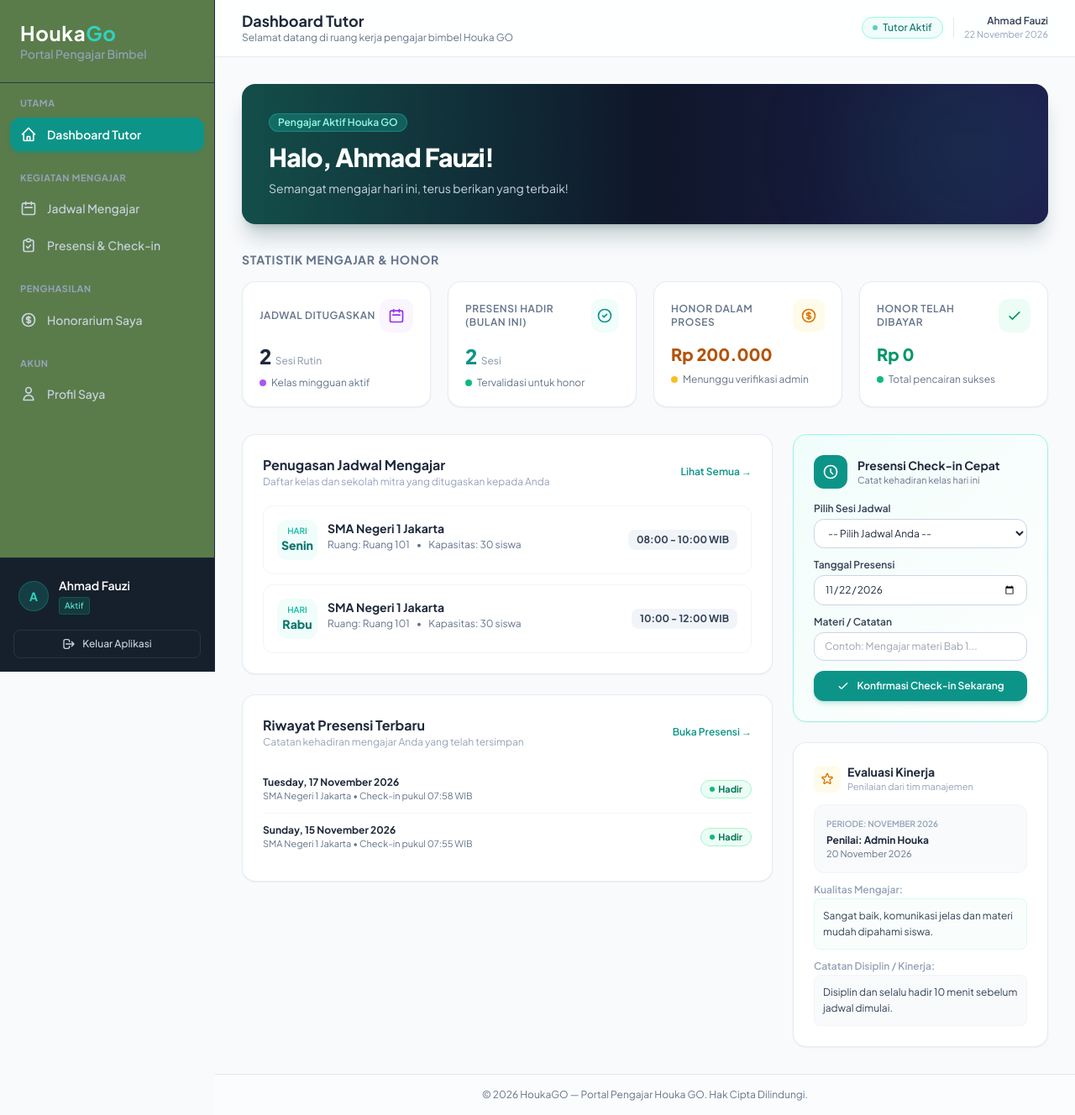
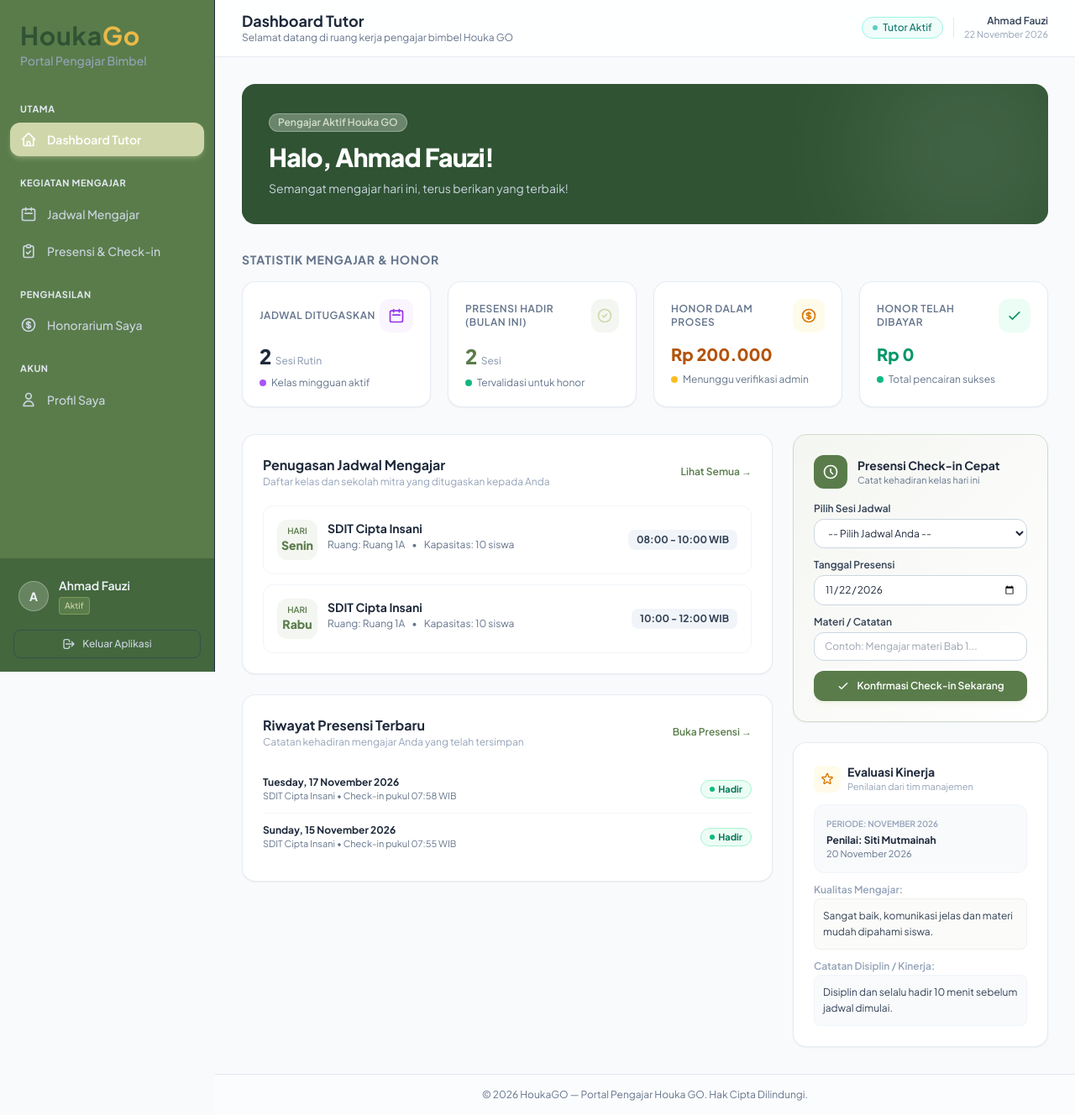
Before and after one commit to apyynx-hateu/houka-go-app, a Laravel app: page /tutor/dashboard in a window 1280 px wide. Shown: the whole page at 84% size. Run offline with Laravel 12, Linux system fonts and the light colour scheme; a user stored in the database is signed in; data comes from the database, SQL or seed files in the repository; some libraries are stand-ins or nearby versions.

Commit message:
update ui nih

```diff
--- a/resources/views/dashboard/index.blade.php
+++ b/resources/views/dashboard/index.blade.php
@@ -10,10 +10,10 @@
 <div class="space-y-8">
 
     <!-- Welcome Banner -->
-    <div class="relative overflow-hidden rounded-2xl bg-gradient-to-r from-brand-900 via-indigo-900 to-slate-900 p-6 sm:p-8 text-white shadow-xl shadow-brand-900/10">
+    <div class="relative overflow-hidden rounded-2xl bg-brand-900 p-6 sm:p-8 text-white shadow-xl shadow-brand-900/10">
         <div class="relative z-10 max-w-2xl">
             <span class="inline-flex items-center px-2.5 py-0.5 rounded-full text-xs font-semibold bg-brand-500/30 text-brand-200 border border-brand-400/30 mb-3">
-                Selamat Datang, {{ $currentUser->jabatan ?? 'ADMIN' }}
+                Selamat datang, {{ $currentUser->jabatan ?? 'ADMIN' }}
             </span>
             <h1 class="text-2xl sm:text-3xl font-extrabold tracking-tight text-white mb-2">
                 Halo, {{ $currentUser->nama ?? 'Admin' }}!
--- a/resources/views/honor/create.blade.php
+++ b/resources/views/honor/create.blade.php
@@ -26,7 +26,7 @@
                     <option value="">-- Pilih Tutor --</option>
                     @foreach($tutors as $tutor)
                         <option value="{{ $tutor->id_tutor }}" {{ old('id_tutor', request('tutor')) == $tutor->id_tutor ? 'selected' : '' }}>
-                            {{ $tutor->nama }} ({{ $tutor->pendidikan_terakhir ?? 'Tutor' }})
+                            {{ $tutor->nama }}
                         </option>
                     @endforeach
                 </select>
--- a/resources/views/layouts/tutor.blade.php
+++ b/resources/views/layouts/tutor.blade.php
@@ -53,13 +53,13 @@
     <!-- Sidebar Navigation -->
     <aside id="sidebar" class="fixed inset-y-0 left-0 w-64 bg-brand-800 text-white z-50 transform -translate-x-full md:translate-x-0 transition-transform duration-300 ease-in-out flex flex-col border-r border-slate-800">
         <!-- Brand / Logo -->
-        <div class="p-6 border-b border-slate-800/80 flex items-center justify-between">
+        <div class="p-6 flex items-center justify-between">
             <div class="flex items-center gap-3">
                 <!-- <div class="w-10 h-10 rounded-xl bg-gradient-to-tr from-emerald-600 to-teal-400 flex items-center justify-center shadow-lg shadow-teal-500/30 text-white font-extrabold text-lg">
                     HT
                 </div> -->
                 <div>
-                    <h1 class="font-bold text-2xl leading-tight tracking-wide text-white">Houka<span class="text-teal-400">Go</span></h1>
+                    <h1 class="font-bold text-3xl leading-tight tracking-wide text-brand-900">Houka<span class="text-[#EABA48]">Go</span></h1>
                     <p class="text-sm text-slate-400 font-medium">Portal Pengajar Bimbel</p>
                 </div>
             </div>
@@ -72,8 +72,8 @@
         <div class="flex-1 overflow-y-auto py-4 px-3 space-y-6 scrollbar-thin">
             <!-- Menu Group: Utama -->
             <div>
-                <p class="px-3 text-[11px] font-bold uppercase tracking-wider text-slate-400 mb-2">Utama</p>
-                <a href="{{ route('tutor.dashboard') }}" class="flex items-center gap-3 px-3 py-2.5 rounded-xl text-sm font-medium transition-all duration-200 {{ request()->routeIs('tutor.dashboard') ? 'bg-teal-600 text-white shadow-md shadow-teal-600/30 font-semibold' : 'text-slate-300 hover:bg-slate-800/80 hover:text-white' }}">
+                <p class="px-3 text-[11px] font-bold uppercase tracking-wider text-slate-200 mb-2">Utama</p>
+                <a href="{{ route('tutor.dashboard') }}" class="flex items-center gap-3 px-3 py-2.5 rounded-xl text-sm font-medium transition-all duration-200 {{ request()->routeIs('tutor.dashboard') ? 'bg-brand-600 text-white shadow-md shadow-brand-600/30 font-semibold' : 'text-slate-300 hover:bg-slate-800/80 hover:text-white' }}">
                     <svg class="w-5 h-5" fill="none" stroke="currentColor" viewBox="0 0 24 24"><path stroke-linecap="round" stroke-linejoin="round" stroke-width="2" d="M3 12l2-2m0 0l7-7 7 7M5 10v10a1 1 0 001 1h3m10-11l2 2m-2-2v10a1 1 0 01-1 1h-3m-6 0a1 1 0 001-1v-4a1 1 0 011-1h2a1 1 0 011 1v4a1 1 0 001 1m-6 0h6"/></svg>
                     Dashboard Tutor
                 </a>
@@ -81,13 +81,13 @@
 
             <!-- Menu Group: Pembelajaran -->
             <div>
-                <p class="px-3 text-[11px] font-bold uppercase tracking-wider text-slate-400 mb-2">Kegiatan Mengajar</p>
+                <p class="px-3 text-[11px] font-bold uppercase tracking-wider text-slate-200 mb-2">Kegiatan Mengajar</p>
                 <div class="space-y-1">
-                    <a href="{{ route('tutor.schedules') }}" class="flex items-center gap-3 px-3 py-2.5 rounded-xl text-sm font-medium transition-all duration-200 {{ request()->routeIs('tutor.schedules') ? 'bg-teal-600 text-white shadow-md shadow-teal-600/30 font-semibold' : 'text-slate-300 hover:bg-slate-800/80 hover:text-white' }}">
+                    <a href="{{ route('tutor.schedules') }}" class="flex items-center gap-3 px-3 py-2.5 rounded-xl text-sm font-medium transition-all duration-200 {{ request()->routeIs('tutor.schedules') ? 'bg-brand-600 text-white shadow-md shadow-brand-600/30 font-semibold' : 'text-slate-300 hover:bg-slate-800/80 hover:text-white' }}">
                         <svg class="w-5 h-5" fill="none" stroke="currentColor" viewBox="0 0 24 24"><path stroke-linecap="round" stroke-linejoin="round" stroke-width="2" d="M8 7V3m8 4V3m-9 8h10M5 21h14a2 2 0 002-2V7a2 2 0 00-2-2H5a2 2 0 00-2 2v12a2 2 0 002 2z"/></svg>
                         Jadwal Mengajar
                     </a>
-                    <a href="{{ route('tutor.attendance') }}" class="flex items-center gap-3 px-3 py-2.5 rounded-xl text-sm font-medium transition-all duration-200 {{ request()->routeIs('tutor.attendance*') ? 'bg-teal-600 text-white shadow-md shadow-teal-600/30 font-semibold' : 'text-slate-300 hover:bg-slate-800/80 hover:text-white' }}">
+                    <a href="{{ route('tutor.attendance') }}" class="flex items-center gap-3 px-3 py-2.5 rounded-xl text-sm font-medium transition-all duration-200 {{ request()->routeIs('tutor.attendance*') ? 'bg-brand-600 text-white shadow-md shadow-teal-600/30 font-semibold' : 'text-slate-300 hover:bg-slate-800/80 hover:text-white' }}">
                         <svg class="w-5 h-5" fill="none" stroke="currentColor" viewBox="0 0 24 24"><path stroke-linecap="round" stroke-linejoin="round" stroke-width="2" d="M9 5H7a2 2 0 00-2 2v12a2 2 0 002 2h10a2 2 0 002-2V7a2 2 0 00-2-2h-2M9 5a2 2 0 002 2h2a2 2 0 002-2M9 5a2 2 0 012-2h2a2 2 0 012 2m-6 9l2 2 4-4"/></svg>
                         Presensi & Check-in
                     </a>
@@ -96,8 +96,8 @@
 
             <!-- Menu Group: Keuangan -->
             <div>
-                <p class="px-3 text-[11px] font-bold uppercase tracking-wider text-slate-400 mb-2">Penghasilan</p>
-                <a href="{{ route('tutor.honors') }}" class="flex items-center gap-3 px-3 py-2.5 rounded-xl text-sm font-medium transition-all duration-200 {{ request()->routeIs('tutor.honors*') ? 'bg-teal-600 text-white shadow-md shadow-teal-600/30 font-semibold' : 'text-slate-300 hover:bg-slate-800/80 hover:text-white' }}">
+                <p class="px-3 text-[11px] font-bold uppercase tracking-wider text-slate-200 mb-2">Penghasilan</p>
+                <a href="{{ route('tutor.honors') }}" class="flex items-center gap-3 px-3 py-2.5 rounded-xl text-sm font-medium transition-all duration-200 {{ request()->routeIs('tutor.honors*') ? 'bg-brand-600 text-white shadow-md shadow-teal-600/30 font-semibold' : 'text-slate-300 hover:bg-slate-800/80 hover:text-white' }}">
                     <svg class="w-5 h-5" fill="none" stroke="currentColor" viewBox="0 0 24 24"><path stroke-linecap="round" stroke-linejoin="round" stroke-width="2" d="M12 8c-1.657 0-3 .895-3 2s1.343 2 3 2 3 .895 3 2-1.343 2-3 2m0-8c1.11 0 2.08.402 2.599 1M12 8V7m0 1v8m0 0v1m0-1c-1.11 0-2.08-.402-2.599-1M21 12a9 9 0 11-18 0 9 9 0 0118 0z"/></svg>
                     Honorarium Saya
                 </a>
@@ -105,8 +105,8 @@
 
             <!-- Menu Group: Profil -->
             <div>
-                <p class="px-3 text-[11px] font-bold uppercase tracking-wider text-slate-400 mb-2">Akun</p>
-                <a href="{{ route('tutor.profile') }}" class="flex items-center gap-3 px-3 py-2.5 rounded-xl text-sm font-medium transition-all duration-200 {{ request()->routeIs('tutor.profile*') ? 'bg-teal-600 text-white shadow-md shadow-teal-600/30 font-semibold' : 'text-slate-300 hover:bg-slate-800/80 hover:text-white' }}">
+                <p class="px-3 text-[11px] font-bold uppercase tracking-wider text-slate-200 mb-2">Akun</p>
+                <a href="{{ route('tutor.profile') }}" class="flex items-center gap-3 px-3 py-2.5 rounded-xl text-sm font-medium transition-all duration-200 {{ request()->routeIs('tutor.profile*') ? 'bg-brand-600 text-white shadow-md shadow-teal-600/30 font-semibold' : 'text-slate-300 hover:bg-slate-800/80 hover:text-white' }}">
                     <svg class="w-5 h-5" fill="none" stroke="currentColor" viewBox="0 0 24 24"><path stroke-linecap="round" stroke-linejoin="round" stroke-width="2" d="M16 7a4 4 0 11-8 0 4 4 0 018 0zM12 14a7 7 0 00-7 7h14a7 7 0 00-7-7z"/></svg>
                     Profil Saya
                 </a>
@@ -118,14 +118,14 @@
         @endphp
 
         <!-- User Profile & Logout -->
-        <div class="p-4 border-t border-slate-800/80 bg-slate-900/90">
-            <a href="{{ route('tutor.profile') }}" class="flex items-center gap-3 mb-3 p-1.5 rounded-xl hover:bg-slate-800/70 transition-colors group">
-                <div class="w-9 h-9 rounded-full bg-teal-500/20 text-teal-400 border border-teal-500/30 flex items-center justify-center font-bold text-sm group-hover:bg-teal-500/30">
+        <div class="p-4 border-t border-brand-800/80 bg-brand-900/50">
+            <a href="{{ route('tutor.profile') }}" class="flex items-center gap-3 mb-3 p-1.5 rounded-xl hover:bg-brand-600 transition-colors group">
+                <div class="w-9 h-9 rounded-full bg-brand-500/20 text-slate-100 border border-brand-500/30 flex items-center justify-center font-bold text-sm group-hover:bg-brand-500/30">
                     {{ substr($currentTutor->nama ?? 'T', 0, 1) }}
                 </div>
                 <div class="flex-1 min-w-0">
-                    <p class="text-sm font-semibold text-white truncate group-hover:text-teal-300 transition-colors">{{ $currentTutor->nama ?? 'Tutor' }}</p>
-                    <span class="inline-flex items-center px-1.5 py-0.5 rounded text-[10px] font-medium bg-teal-900/60 text-teal-300 border border-teal-700/50">
+                    <p class="text-sm font-semibold text-slate-100 truncate group-hover:text-slate-300 transition-colors">{{ $currentTutor->nama ?? 'Tutor' }}</p>
+                    <span class="inline-flex items-center px-1.5 py-0.5 rounded text-[10px] font-medium bg-brand-800 text-brand-600 border border-brand-700/50">
                         {{ $currentTutor->status_kerja ?? 'Aktif' }}
                     </span>
                 </div>
--- a/resources/views/tutor-portal/dashboard.blade.php
+++ b/resources/views/tutor-portal/dashboard.blade.php
@@ -7,9 +7,9 @@
 <div class="space-y-8">
 
     <!-- Welcome Banner -->
-    <div class="relative overflow-hidden rounded-2xl bg-gradient-to-r from-teal-900 via-slate-900 to-indigo-950 p-6 sm:p-8 text-white shadow-xl shadow-teal-950/20">
+    <div class="relative overflow-hidden rounded-2xl bg-brand-900 p-6 sm:p-8 text-white">
         <div class="relative z-10 max-w-2xl">
-            <span class="inline-flex items-center px-2.5 py-0.5 rounded-full text-xs font-semibold bg-teal-500/30 text-teal-200 border border-teal-400/30 mb-3">
+            <span class="inline-flex items-center px-2.5 py-0.5 rounded-full text-xs font-semibold bg-brand-500/30 text-brand-200 border border-brand-400/30 mb-3">
                 Pengajar Aktif Houka GO
             </span>
             <h1 class="text-2xl sm:text-3xl font-extrabold tracking-tight text-white mb-2">
@@ -19,7 +19,7 @@
                 Semangat mengajar hari ini, terus berikan yang terbaik!
             </p>
         </div>
-        <div class="absolute -right-8 -bottom-10 w-64 h-64 bg-teal-500/10 rounded-full blur-3xl pointer-events-none"></div>
+        <div class="absolute -right-8 -bottom-10 w-64 h-64 bg-brand-500/10 rounded-full blur-3xl pointer-events-none"></div>
     </div>
 
     <!-- Quick Stats Grid -->
@@ -45,11 +45,11 @@
             <div class="bg-white rounded-2xl p-5 border border-slate-200/80 shadow-sm hover:shadow-md transition-all">
                 <div class="flex items-center justify-between mb-3">
                     <span class="text-xs font-semibold text-slate-500 uppercase tracking-wider">Presensi Hadir (Bulan Ini)</span>
-                    <div class="w-10 h-10 rounded-xl bg-teal-50 text-teal-600 flex items-center justify-center">
+                    <div class="w-10 h-10 rounded-xl bg-brand-50 text-brand-600 flex items-center justify-center">
                         <svg class="w-5 h-5" fill="none" stroke="currentColor" viewBox="0 0 24 24"><path stroke-linecap="round" stroke-linejoin="round" stroke-width="2" d="M9 12l2 2 4-4m6 2a9 9 0 11-18 0 9 9 0 0118 0z"/></svg>
                     </div>
                 </div>
-                <div class="text-2xl font-extrabold text-teal-600">{{ $absensiBulanIni }} <span class="text-xs font-medium text-slate-400">Sesi</span></div>
+                <div class="text-2xl font-extrabold text-brand-800">{{ $absensiBulanIni }} <span class="text-xs font-medium text-slate-400">Sesi</span></div>
                 <div class="text-xs text-slate-500 mt-2 flex items-center gap-1.5">
                     <span class="inline-block w-2 h-2 rounded-full bg-emerald-500"></span>
                     Tervalidasi untuk honor
@@ -99,7 +99,7 @@
                         <h3 class="text-base font-bold text-slate-800">Penugasan Jadwal Mengajar</h3>
                         <p class="text-xs text-slate-400">Daftar kelas dan sekolah mitra yang ditugaskan kepada Anda</p>
                     </div>
-                    <a href="{{ route('tutor.schedules') }}" class="text-xs font-semibold text-teal-600 hover:text-teal-700">Lihat Semua &rarr;</a>
+                    <a href="{{ route('tutor.schedules') }}" class="text-xs font-semibold text-brand-800 hover:text-brand-700">Lihat Semua &rarr;</a>
                 </div>
 
                 @if($jadwalList->isEmpty())
@@ -109,10 +109,10 @@
                 @else
                     <div class="space-y-3">
                         @foreach($jadwalList as $jdw)
-                            <div class="p-4 rounded-xl border border-slate-100 hover:border-teal-200 hover:bg-teal-50/20 transition-all flex flex-col sm:flex-row sm:items-center justify-between gap-3">
+                            <div class="p-4 rounded-xl border border-slate-100 hover:border-brand-200 hover:bg-brand-50/20 transition-all flex flex-col sm:flex-row sm:items-center justify-between gap-3">
                                 <div class="flex items-start gap-3">
-                                    <div class="w-12 h-12 rounded-xl bg-teal-50 text-teal-700 font-bold flex flex-col items-center justify-center flex-shrink-0 text-center leading-none">
-                                        <span class="text-[10px] font-semibold uppercase text-teal-500">Hari</span>
+                                    <div class="w-12 h-12 rounded-xl bg-brand-50 text-brand-800 font-bold flex flex-col items-center justify-center flex-shrink-0 text-center leading-none">
+                                        <span class="text-[10px] font-semibold uppercase text-brand-800">Hari</span>
                                         <span class="text-sm font-extrabold mt-0.5">{{ $jdw->hari }}</span>
                                     </div>
                                     <div>
@@ -142,7 +142,7 @@
                         <h3 class="text-base font-bold text-slate-800">Riwayat Presensi Terbaru</h3>
                         <p class="text-xs text-slate-400">Catatan kehadiran mengajar Anda yang telah tersimpan</p>
                     </div>
-                    <a href="{{ route('tutor.attendance') }}" class="text-xs font-semibold text-teal-600 hover:text-teal-700">Buka Presensi &rarr;</a>
+                    <a href="{{ route('tutor.attendance') }}" class="text-xs font-semibold text-brand-800 hover:text-brand-700">Buka Presensi &rarr;</a>
                 </div>
 
                 @if($riwayatAbsensi->isEmpty())
@@ -184,9 +184,9 @@
         <div class="space-y-6">
 
             <!-- Check-in Cepat Form -->
-            <div class="bg-gradient-to-br from-teal-50 to-white rounded-2xl border border-teal-200 p-6 shadow-sm">
+            <div class="bg-gradient-to-br from-brand-50 to-white rounded-2xl border border-brand-200 p-6 shadow-sm">
                 <div class="flex items-center gap-3 mb-4">
-                    <div class="w-10 h-10 rounded-xl bg-teal-600 text-white flex items-center justify-center font-bold">
+                    <div class="w-10 h-10 rounded-xl bg-brand-800 text-white flex items-center justify-center font-bold">
                         <svg class="w-5 h-5" fill="none" stroke="currentColor" viewBox="0 0 24 24"><path stroke-linecap="round" stroke-linejoin="round" stroke-width="2" d="M12 8v4l3 3m6-3a9 9 0 11-18 0 9 9 0 0118 0z"/></svg>
                     </div>
                     <div>
@@ -199,7 +199,7 @@
                     @csrf
                     <div>
                         <label for="checkin_jadwal" class="block text-xs font-semibold text-slate-700 mb-1">Pilih Sesi Jadwal</label>
-                        <select id="checkin_jadwal" name="id_jadwal" required class="w-full px-3 py-2 text-xs rounded-xl border border-slate-300 focus:outline-none focus:ring-2 focus:ring-teal-500/20 focus:border-teal-500 bg-white">
+                        <select id="checkin_jadwal" name="id_jadwal" required class="w-full px-3 py-2 text-xs rounded-xl border border-slate-300 focus:outline-none focus:ring-2 focus:ring-brand-500/20 focus:border-brand-500 bg-white">
                             <option value="">-- Pilih Jadwal Anda --</option>
                             @foreach($jadwalList as $j)
                                 <option value="{{ $j->id_jadwal }}">
@@ -211,15 +211,15 @@
 
                     <div>
                         <label for="checkin_tanggal" class="block text-xs font-semibold text-slate-700 mb-1">Tanggal Presensi</label>
-                        <input type="date" id="checkin_tanggal" name="tanggal" value="{{ date('Y-m-d') }}" required class="w-full px-3 py-2 text-xs rounded-xl border border-slate-300 focus:outline-none focus:ring-2 focus:ring-teal-500/20 focus:border-teal-500 bg-white">
+                        <input type="date" id="checkin_tanggal" name="tanggal" value="{{ date('Y-m-d') }}" required class="w-full px-3 py-2 text-xs rounded-xl border border-slate-300 focus:outline-none focus:ring-2 focus:ring-brand-500/20 focus:border-brand-500 bg-white">
                     </div>
 
                     <div>
                         <label for="checkin_keterangan" class="block text-xs font-semibold text-slate-700 mb-1">Materi / Catatan</label>
-                        <input type="text" id="checkin_keterangan" name="keterangan" placeholder="Contoh: Mengajar materi Bab 1..." class="w-full px-3 py-2 text-xs rounded-xl border border-slate-300 focus:outline-none focus:ring-2 focus:ring-teal-500/20 focus:border-teal-500 bg-white">
+                        <input type="text" id="checkin_keterangan" name="keterangan" placeholder="Contoh: Mengajar materi Bab 1..." class="w-full px-3 py-2 text-xs rounded-xl border border-slate-300 focus:outline-none focus:ring-2 focus:ring-brand-500/20 focus:border-brand-500 bg-white">
                     </div>
 
-                    <button type="submit" class="w-full mt-2 py-2.5 px-4 rounded-xl bg-teal-600 hover:bg-teal-700 text-white font-semibold text-xs shadow-md shadow-teal-600/20 transition-all flex items-center justify-center gap-2">
+                    <button type="submit" class="w-full mt-2 py-2.5 px-4 rounded-xl bg-brand-800 hover:bg-brand-700 text-white font-semibold text-xs shadow-md shadow-brand-600/20 transition-all flex items-center justify-center gap-2">
                         <svg class="w-4 h-4" fill="none" stroke="currentColor" viewBox="0 0 24 24"><path stroke-linecap="round" stroke-linejoin="round" stroke-width="2" d="M5 13l4 4L19 7"/></svg>
                         Konfirmasi Check-in Sekarang
                     </button>
@@ -248,7 +248,7 @@
 
                         <div>
                             <span class="text-slate-400 block font-semibold mb-0.5">Kualitas Mengajar:</span>
-                            <p class="text-slate-700 bg-teal-50/40 p-2.5 rounded-lg border border-teal-100/60 leading-relaxed">
+                            <p class="text-slate-700 bg-brand-50/40 p-2.5 rounded-lg border border-brand-100/60 leading-relaxed">
                                 {{ $penilaianTerbaru->kualitas_mengajar ?? 'Belum ada catatan' }}
                             </p>
                         </div>
--- a/resources/views/tutor-portal/honor-show.blade.php
+++ b/resources/views/tutor-portal/honor-show.blade.php
@@ -21,7 +21,7 @@
         <!-- Slip Header -->
         <div class="flex flex-col sm:flex-row sm:items-center justify-between pb-6 border-b border-slate-200 gap-4">
             <div>
-                <span class="text-xs font-bold uppercase tracking-wider text-teal-600">Houka GO &bull; Slip Honorarium Pengajar</span>
+                <span class="text-xs font-bold uppercase tracking-wider text-brand-800">Houka GO &bull; Slip Honorarium Pengajar</span>
                 <h3 class="text-xl font-bold text-slate-800 mt-0.5">Periode: {{ \Carbon\Carbon::parse($honor->periode_bulan)->isoFormat('MMMM Y') }}</h3>
                 <p class="text-xs text-slate-400">Nomor Dokumen: #HN-{{ str_pad($honor->id_honor, 5, '0', STR_PAD_LEFT) }}</p>
             </div>
@@ -62,7 +62,7 @@
             <div class="space-y-2.5 text-xs">
                 <div class="flex justify-between py-1 text-slate-600">
                     <span>Jumlah Sesi Mengajar (Presensi Hadir)</span>
-                    <span class="font-bold text-teal-600">{{ $honor->jumlah_sesi }} Sesi</span>
+                    <span class="font-bold text-brand-800">{{ $honor->jumlah_sesi }} Sesi</span>
                 </div>
                 <div class="flex justify-between py-1 text-slate-600">
                     <span>Tarif per Sesi</span>
@@ -93,7 +93,7 @@
                 @endif
                 <div class="flex justify-between py-3 border-t border-slate-200 text-slate-900 font-extrabold text-base">
                     <span>Total Honor Diterima</span>
-                    <span class="text-teal-600">Rp {{ number_format($honor->total_honor, 0, ',', '.') }}</span>
+                    <span class="text-brand-800">Rp {{ number_format($honor->total_honor, 0, ',', '.') }}</span>
                 </div>
             </div>
         </div>
```
Also changed, not shown: database/seeders/DatabaseSeeder.php (+17 -17 lines), resources/views/honor/edit.blade.php (+39 -19 lines), resources/views/layouts/app.blade.php (+19 -19 lines), resources/views/tutor-portal/absensi.blade.php (+59 -31 lines), resources/views/tutor-portal/honor.blade.php (+5 -5 lines), resources/views/tutor-portal/jadwal.blade.php (+5 -5 lines), resources/views/tutor-portal/profile.blade.php (+10 -10 lines).
